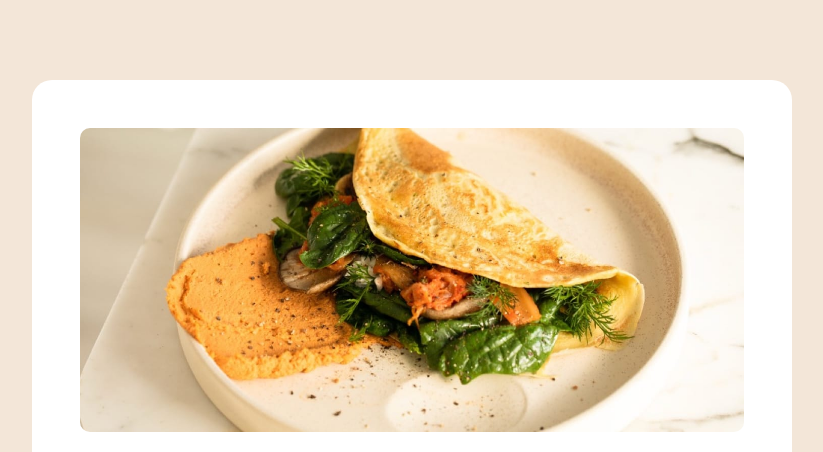
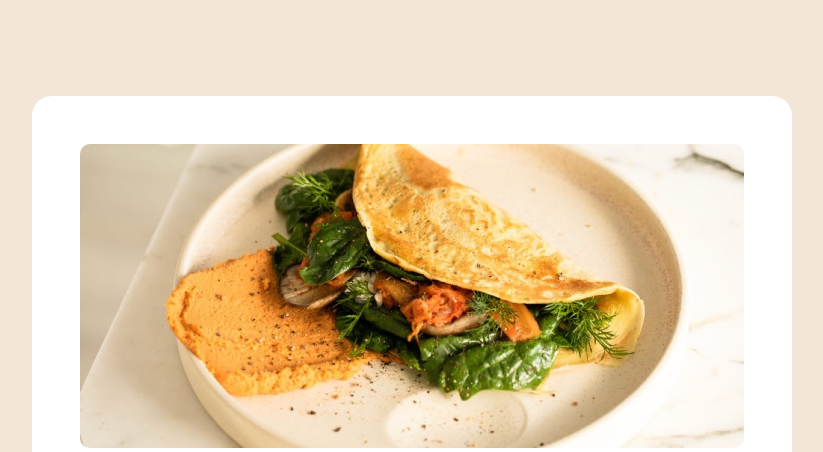
Before and after one commit to ashleeyy247/Recipe-page, a plain HTML site: page index.html in a window 1280 px wide. Shown: the top 452 px of the page, without its empty margins (228-1051 px from the left). Drawn offline with Linux system fonts and the light colour scheme.

Commit message:
Update card margin

```diff
--- a/style.css
+++ b/style.css
@@ -40,7 +40,7 @@ body {
 
 .card {
   width: 760px;
-  margin: 80px auto;
+  margin: 96px auto;
   border-radius: 20px;
   background-color: var(--white);
   padding: 48px;
```
